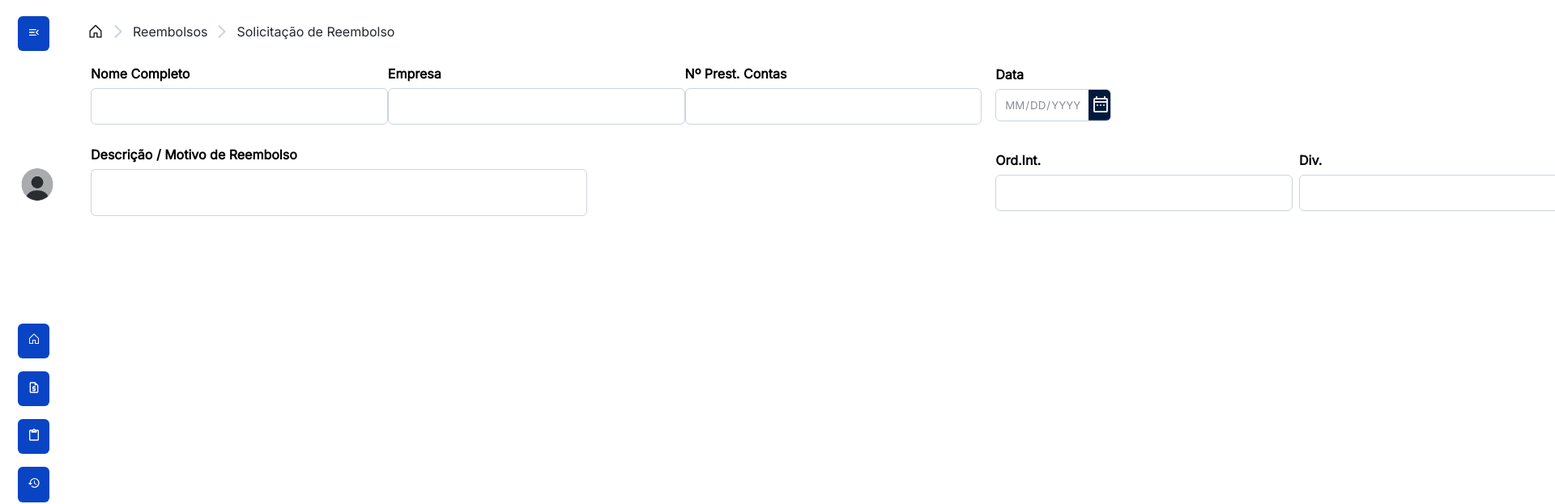
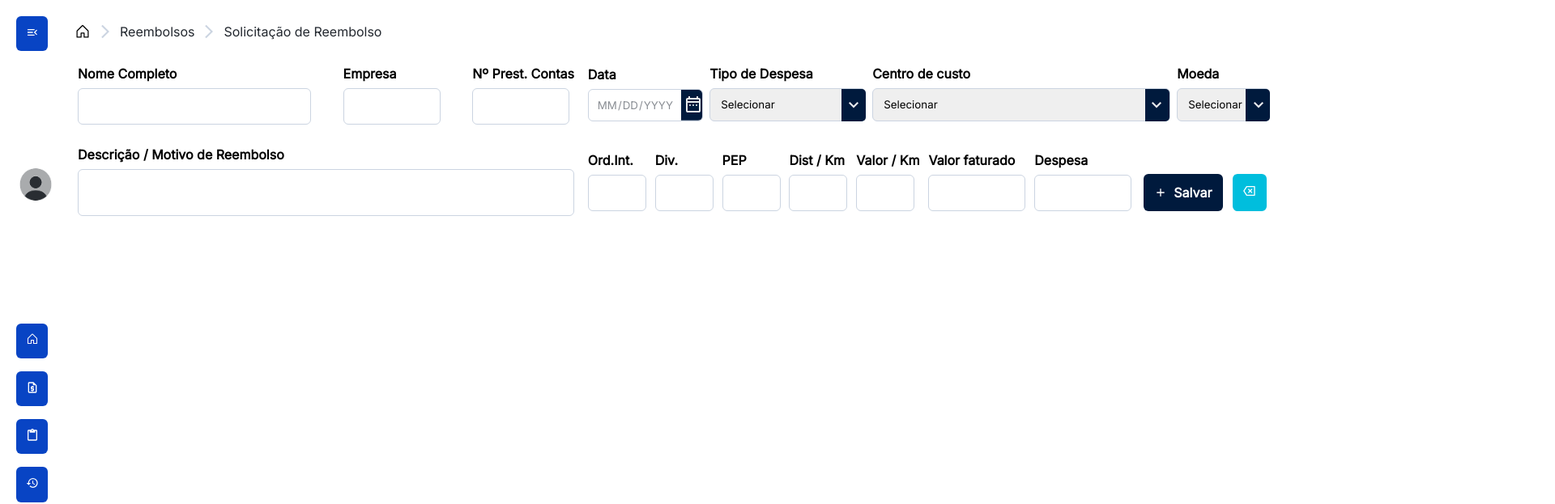
Before and after one commit to CarolineCDFreitas/projeto-sistema-reembolso-front, a Next.js app: page /reembolsos/solicitacao in a window 1280 px wide. Shown: the top 623 px of the page at 81% size, 1920 px wide, since content can reach past the window. Built offline with nearby package versions, Linux system fonts and the light colour scheme.

Commit message:
style: ajustes de estilização e lógica para acomodar as particularidades da página Solicitação, incluindo alterações no layout do SPA e ajustes nos componentes Header, Input e Button.

```diff
--- a/src/app/reembolsos/components/Header/HeaderStyle.jsx
+++ b/src/app/reembolsos/components/Header/HeaderStyle.jsx
@@ -45,7 +45,7 @@ export const HeaderStyled = styled.header`
   justify-content: space-between;
   /* border: 2px solid rebeccapurple; */
   padding: 1.25rem;
-  margin-left: 0.125rem;
+  /* margin-left: 0.125rem; */
   width: ${({ menu }) => (menu ? "180px" : "fit-content")};
   height: 100vh;
   box-shadow: ${({ menu }) => (menu ? "4px 0px 12px 0px #0A0F1E1F" : "0")};
--- a/src/app/reembolsos/style.js
+++ b/src/app/reembolsos/style.js
@@ -4,6 +4,6 @@ export const MainContentWrapper = styled.main`
   /* border: 2px solid darkorchid; */
   display: flex;
   flex-direction: column;
-  margin: 1.5625rem 1.5625rem 1.5625rem 6.5rem;
+  margin: 1.5625rem 1.5625rem 1.5625rem 5.5rem;
   min-height: 92vh;
 `;
--- a/src/components/Button/ButtonStyled.jsx
+++ b/src/components/Button/ButtonStyled.jsx
@@ -44,8 +44,8 @@ const settingPadding = ({ buttonAction, place }) => {
 
   if (place === "menu") return ".725em";
 
-  const buttonActionsOfMenu = ["salvar", "fechar"];
-  if (buttonActionsOfMenu.includes(buttonAction)) return ".525em";
+  const buttonActionsOfMenu = ["salvar", "limpar"];
+  if (buttonActionsOfMenu.includes(buttonAction)) return ".825em";
 
   return "0.75em 1.75em";
 };
--- a/src/components/input/input.jsx
+++ b/src/components/input/input.jsx
@@ -44,6 +44,7 @@ function Input() {
         id="login"
       >
         <InputArea
+          width="xLarge"
           type="email"
           placeholder="Email"
           name="email"
@@ -54,6 +55,7 @@ function Input() {
           <span>{errors.email.message}</span>
         )}
         <InputArea
+          width="xLarge"
           type="password"
           placeholder="Senha"
           name="senha"
--- a/src/components/input/inputStyle.jsx
+++ b/src/components/input/inputStyle.jsx
@@ -1,11 +1,22 @@
 import styled from "@emotion/styled";
 import Link from "next/link";
 
+const widthSize = {
+  small: "4.5rem",
+  medium: "7.5rem",
+  large: "18rem",
+  xLarge: "22.925rem",
+};
+
+const settingWidth = ({ width }) => {
+  return widthSize[width] || widthSize.large;
+};
+
 export const InputArea = styled.input`
   margin-block-end: 0.7rem;
-  height: 2.815rem;
-  width: 22.925rem;
-  padding: 0.75rem 0.825rem;
+  height: 2.8125rem;
+  width: ${settingWidth};
+  padding: 0.75rem 0.8125rem;
   border-radius: 0.375rem;
   border: ${({ hasError }) =>
     hasError ? "0.125rem solid #A60B2F" : "0.05rem solid #CBD4E1"};
@@ -48,6 +59,9 @@ export const ForgotMyPassword = styled(Link)`
 
 export const ButtonField = styled.section`
   display: flex;
+  justify-content: center;
+
+  /* border: 2px solid darkcyan; */
   gap: 0.75rem;
   padding: 0.25em;
 `;
```
